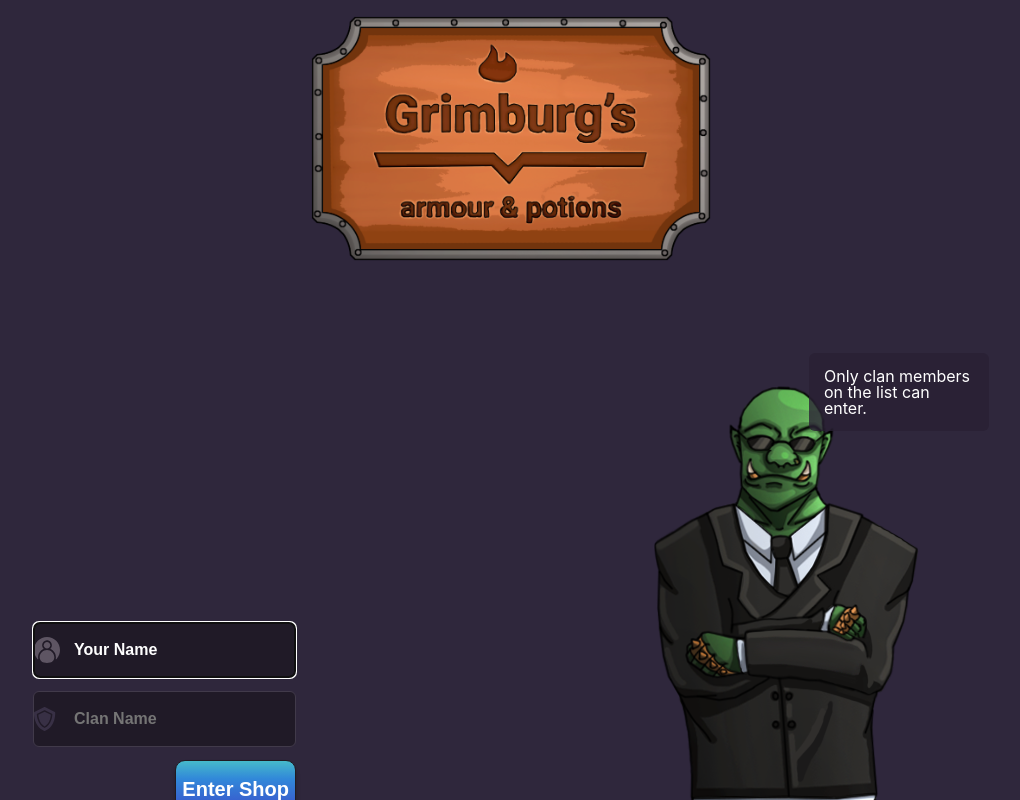
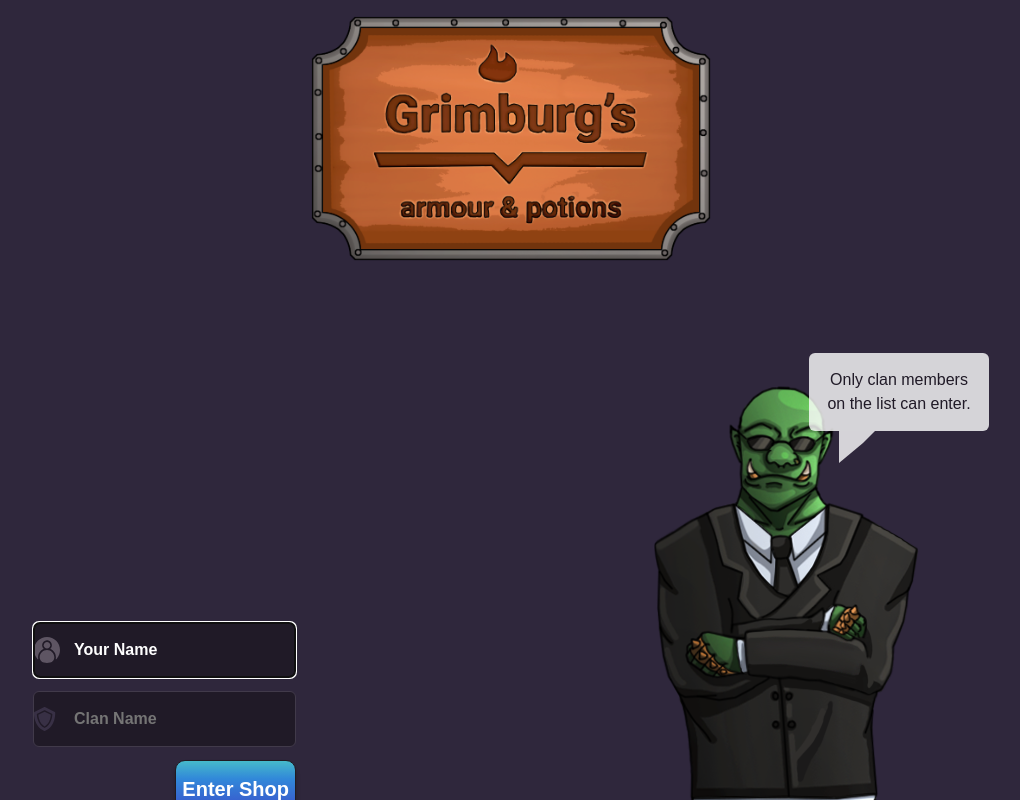
Before and after one commit to FahadHameed89/React-Redux-Router---RPG-Shop-Team-Project, a React (Create React App) app: page / in a window 1280 px wide. Shown: the top 800 px of the page, without its empty margins (129-1149 px from the left). Built offline with nearby package versions, Linux system fonts and the light colour scheme.

Commit message:
Final data updates and added speech bubble cleanup

```diff
--- a/src/product/css/product.css
+++ b/src/product/css/product.css
@@ -50,6 +50,7 @@
 .flex-row {
   display: flex;
   flex-flow: row wrap;
+  justify-content: flex-end;
   width: 100%;
 }
 
--- a/src/signIn/SignIn.css
+++ b/src/signIn/SignIn.css
@@ -109,7 +109,7 @@ input[type="submit"]:hover, input[type="text"]:hover{
   top: 0;
   right: 0;
   width: 150px;
-  background: rgba(41, 32, 51, 0.79);
+  background: rgba(255, 255, 255, .8);
   border-radius: 6px;
   padding: 15px;;
 }
@@ -136,3 +136,26 @@ input[type="submit"]:hover, input[type="text"]:hover{
     overflow: hidden;
   }
 }
+
+.bubble { /* Bubble Text taken from: */
+  position: relative;
+  font-family: sans-serif;
+  font-size: 16px;
+  line-height: 24px;
+  border-radius: 40px;
+  text-align: center;
+  color: #201A27;
+}
+
+.bubble-bottom-left:before {
+  content: "";
+  width: 0px;
+  height: 0px;
+  position: absolute;
+  border-left: 24px solid rgba(255, 255, 255, .8);
+  border-right: 12px solid transparent;
+  border-top: 12px solid rgba(255, 255, 255, .8);
+  border-bottom: 20px solid transparent;
+  left: 30px;
+  bottom: -32px;
+}
--- a/src/signIn/SignIn.jsx
+++ b/src/signIn/SignIn.jsx
@@ -124,7 +124,7 @@ function LogIn(props) {
         <div class="signin__guard-container">
           <img src="/imgs/signin-boss.png" alt="A large orc figure guards the shop entrance."/>
         </div>
-        <p>Only clan members on the list can enter.</p>
+        <p className="bubble bubble-bottom-left">Only clan members on the list can enter.</p>
       </div>
     </main>
     </>
```
